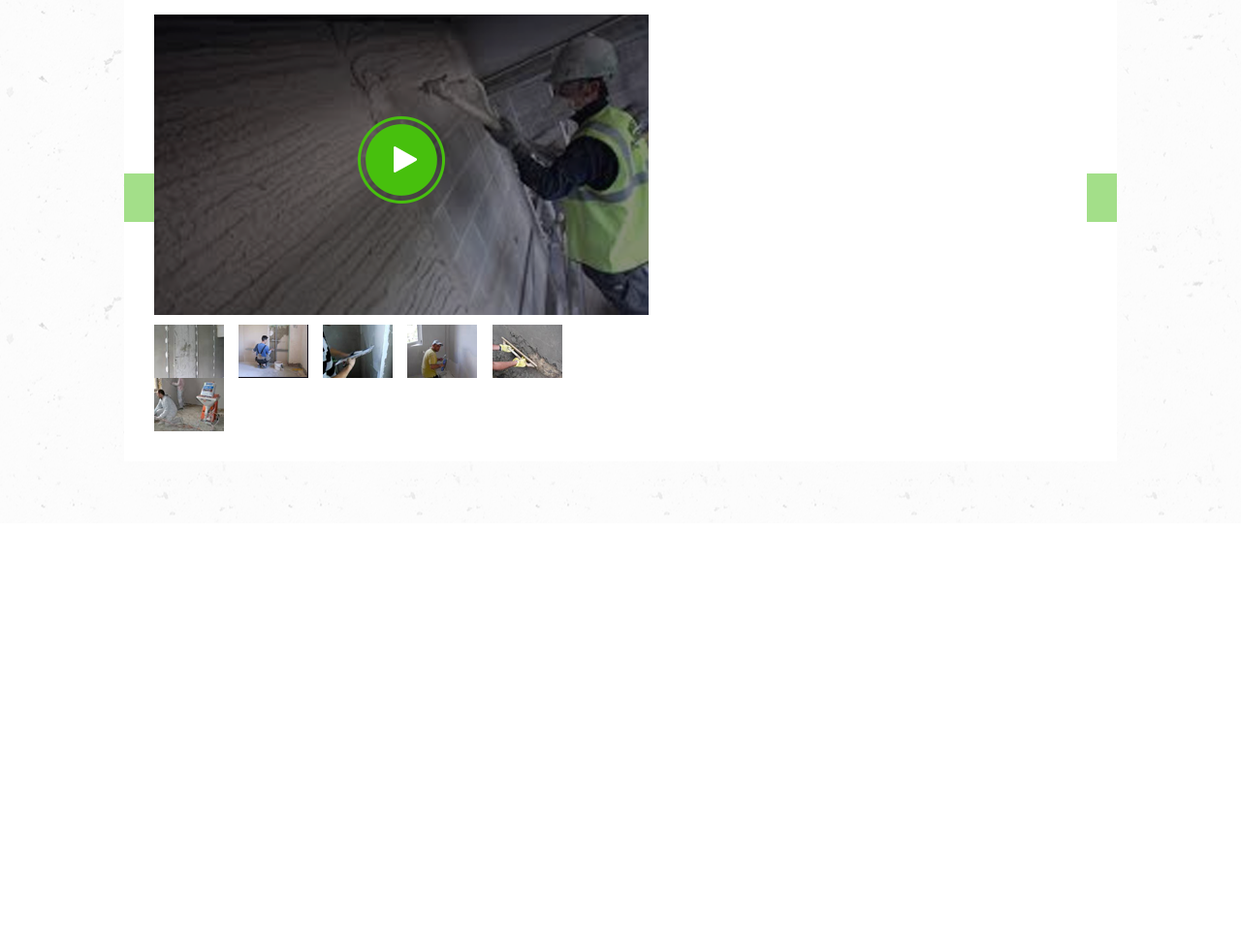
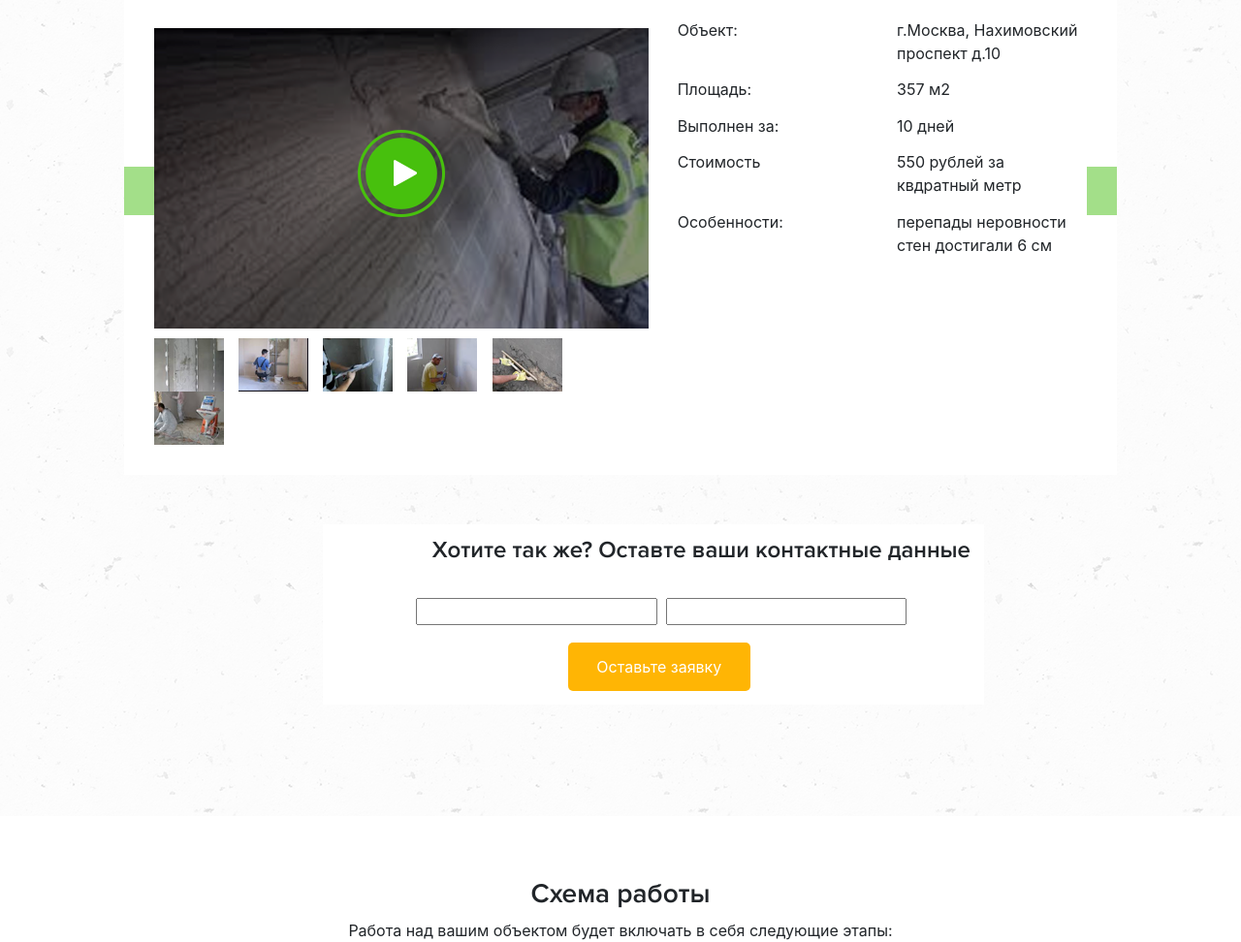
Before and after one commit to ZEseniya/gypsolit, a plain HTML site: page index.html in a window 1280 px wide. Shown: the part 1890-2862 px from the top of the page at 97% size. Before the commit the page ends 2430 px from the top, so only its background shows below. Drawn offline with nearby package versions, Linux system fonts and the light colour scheme.

Commit message:
Add sectio rewiews

```diff
--- a/index.html
+++ b/index.html
@@ -141,24 +141,24 @@
                             </div>
                             <div class="col rew">
                                 <div class="row">
-                                    <div class="col"></div>
-                                    <div class="col"></div>
+                                    <div class="col">Объект:</div>
+                                    <div class="col">г.Москва, Нахимовский проспект д.10</div>
                                 </div>
                                 <div class="row">
-                                        <div class="col"></div>
-                                        <div class="col"></div>
+                                        <div class="col">Площадь:</div>
+                                        <div class="col">357 м2</div>
                                 </div>
                                 <div class="row">
-                                        <div class="col"></div>
-                                        <div class="col"></div>
+                                        <div class="col">Выполнен за:</div>
+                                        <div class="col">10 дней</div>
                                 </div>
                                 <div class="row">
-                                        <div class="col"></div>
-                                        <div class="col"></div>
+                                        <div class="col">Стоимость</div>
+                                        <div class="col">550 рублей за квдратный метр</div>
                                 </div>
                                 <div class="row">
-                                        <div class="col"></div>
-                                        <div class="col"></div>
+                                        <div class="col">Особенности:</div>
+                                        <div class="col">перепады неровности стен достигали 6 см</div>
                                 </div>
                                 <div class="row"></div>
                             </div>
@@ -175,9 +175,24 @@
                     </a>
                   </div>
                 </div>
+                <div class="col-8">
+                    <div class="row title"><h4>Хотите так же? Оставте ваши контактные данные</h4></div>
+                    <div class="row">
+                        <form class="col-11">
+                            <label for="name"></label>
+                            <input class="col-5" type="text" name="name">
+                            <label for="tel"></label>
+                            <input class="col-5" type="tel" name="tel" pattern="+7 [0-9]{3} [0-9]{7}">
+                            <div><input class="button" type="submit" value="Оставьте заявку">
+                        </form>
+                    </div>
+                </div>
             </section>
 
-            <section></section>
+            <section class="how-it-works">
+                <div class="col title"><h3>Схема работы</h3></div>
+                <div class="col">Работа над вашим объектом будет включать в себя следующие этапы:</div>
+            </section>
 
             <section></section>
 
--- a/style.less
+++ b/style.less
@@ -247,8 +247,18 @@ main {
             background-color: white;
             padding: 3%;
 
-            img {
-                padding-right: 2.1%;
+            .images {
+
+                img {
+                    padding-right: 2.1%;
+                }
+            }
+
+            .rew {
+
+                .col {
+                    padding-bottom: 3%;
+                }
             }
         }
 
@@ -256,7 +266,50 @@ main {
             background-color: rgb(73, 191, 21);
             width: 3%;
             height: 10%;
-            margin-top: 20%;
+            margin-top: 18%;
+        }
+    }
+
+    .col-8 {
+        text-align: center;
+        background-color: white;
+        margin: 5% 20%;
+
+        .title {
+            font-family: 'ProximaNova';
+            padding: 2% 0%;
+            margin-left: 15%;
+            }
+
+        form {
+            margin: 2% 5%;
+
+            .col-5 {
+                display: @display
+            }
+
+            .button {
+                background-color: @btn-color;
+                margin-top: 3%;
+                border: none;
+                border-radius: 5px;
+                color: white;
+                height: 50px;
+                padding: 0% 5%;
+            }
+        }
+    }
+
+    .how-it-works {
+        margin-top: 5%;
+
+        .title {
+            text-align: center;
+            font-family: 'ProximaNova';
+        }
+
+        .col {
+            text-align: center;
         }
     }
 }
```
Also changed, not shown: style.css.
